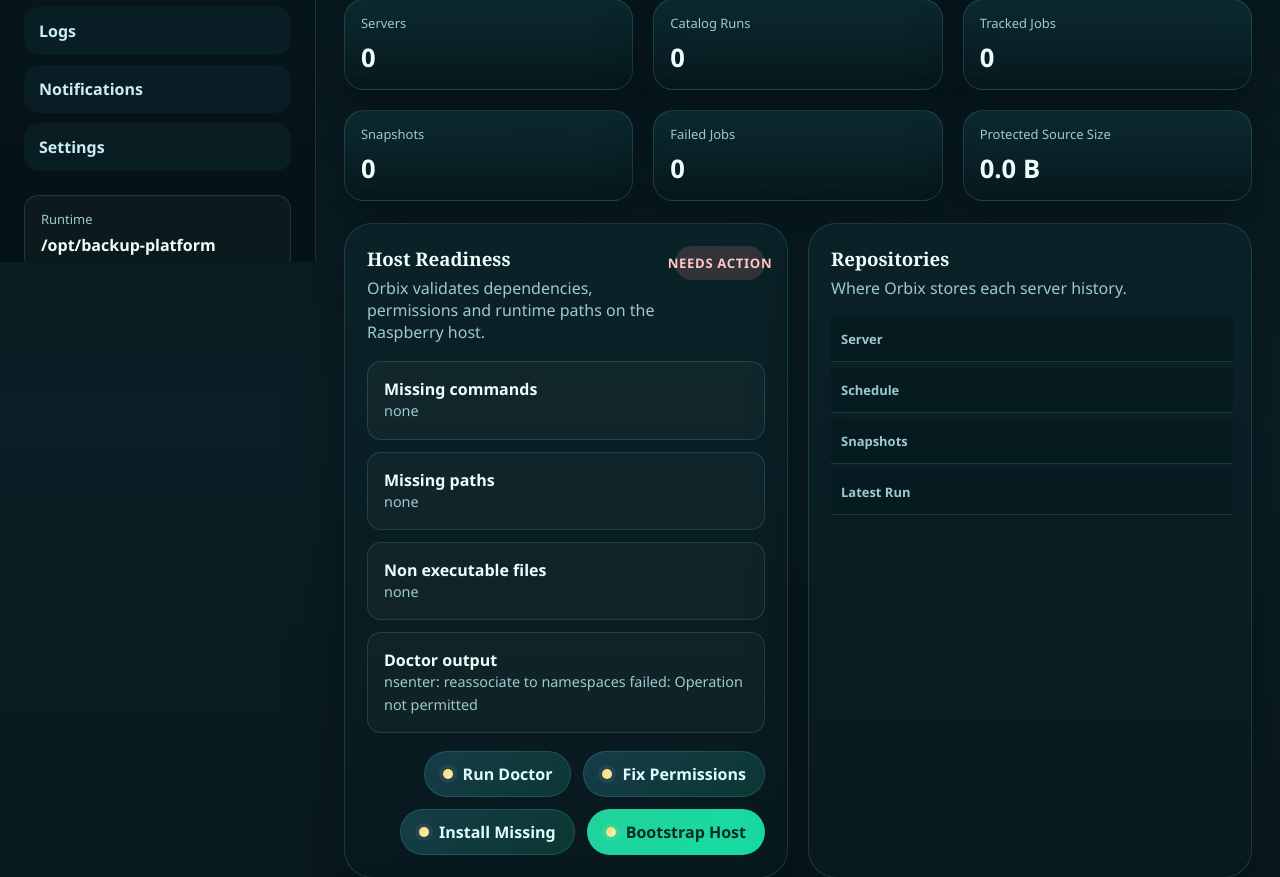
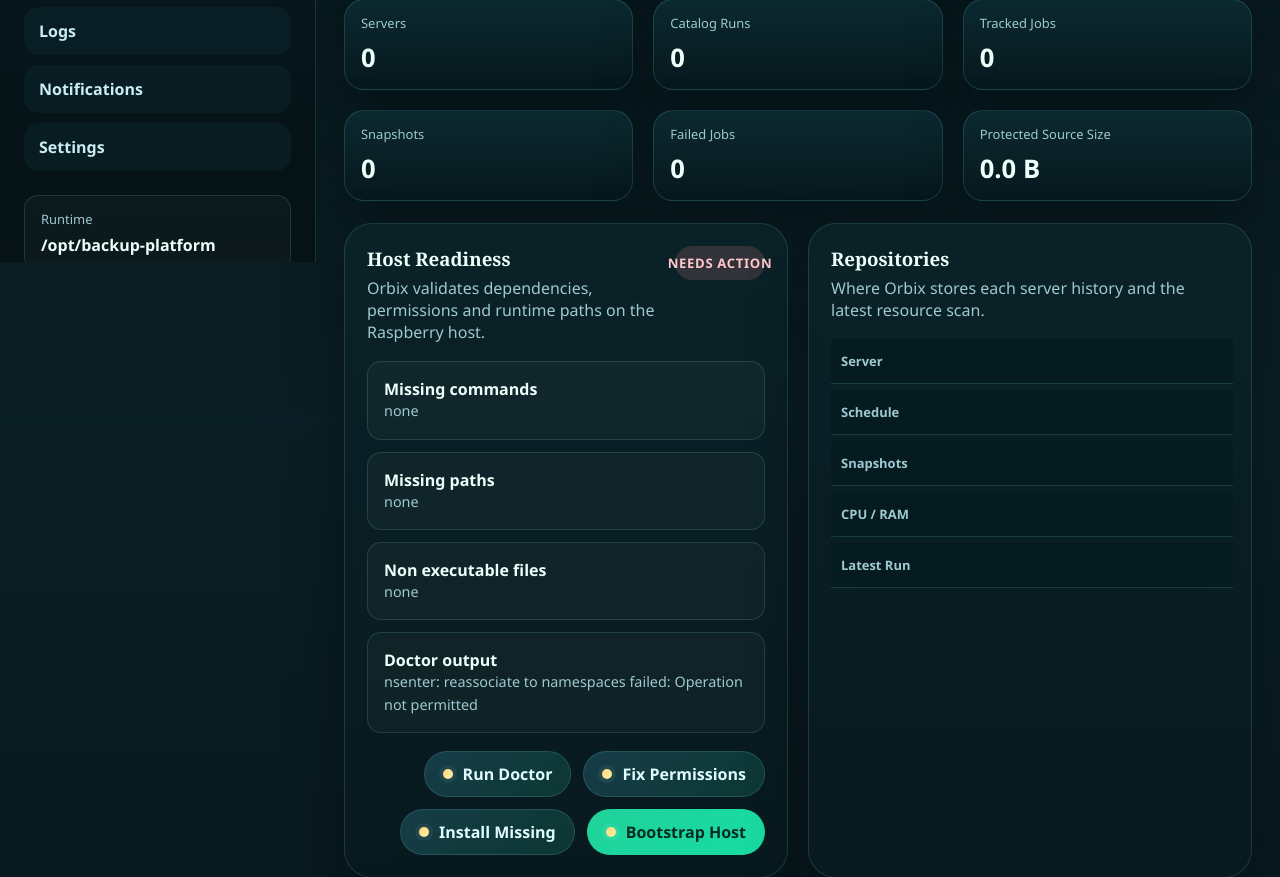
Before and after one commit to daniel1rosso/server-backups, a Flask app: page / in a window 1280 px wide. Shown: the part 538-1415 px from the top of the page. Run offline with Flask 3, Linux system fonts and the light colour scheme; data that the repository does not hold is empty; parts of the project's set-up code (start-up, migrations or seed data) failed here and were passed over; some libraries are stand-ins or nearby versions.

Commit message:
Add CPU and RAM scan visibility to Orbix UI

```diff
--- a/ui/app.py
+++ b/ui/app.py
@@ -821,6 +821,45 @@
     }
 
 
+def read_resource_snapshot(server: dict[str, Any]) -> dict[str, Any]:
+    server_id = server.get("SERVER_ID", "")
+    enabled = env_truthy(server.get("RESOURCE_CHECK_ENABLED"), default=False)
+    state_dir = BACKUP_STATE_DIR / "resource-check" / server_id
+    cpu_state = read_text(state_dir / "cpu.state").strip() or "unknown"
+    ram_state = read_text(state_dir / "ram.state").strip() or "unknown"
+    cpu_value = read_text(state_dir / "cpu.value").strip()
+    ram_value = read_text(state_dir / "ram.value").strip()
+    checked_at = read_text(state_dir / "checked_at").strip() or None
+
+    def parse_pct(raw: str) -> int | None:
+        if not raw:
+            return None
+        try:
+            return int(raw)
+        except ValueError:
+            return None
+
+    cpu_pct = parse_pct(cpu_value)
+    ram_pct = parse_pct(ram_value)
+    has_data = cpu_pct is not None or ram_pct is not None or checked_at is not None
+    overall_state = "unknown"
+    if cpu_state == "critical" or ram_state == "critical":
+        overall_state = "critical"
+    elif cpu_state == "ok" and ram_state == "ok" and has_data:
+        overall_state = "ok"
+
+    return {
+        "enabled": enabled,
+        "has_data": has_data,
+        "cpu_state": cpu_state,
+        "ram_state": ram_state,
+        "cpu_pct": cpu_pct,
+        "ram_pct": ram_pct,
+        "checked_at": checked_at,
+        "overall_state": overall_state,
+    }
+
+
 def repo_metrics() -> list[dict[str, Any]]:
     snapshots = read_snapshot_index()
     runs = read_catalog_runs(500)
@@ -830,6 +869,7 @@
     result: list[dict[str, Any]] = []
     for server in load_server_envs():
         latest = latest_by_server.get(server["SERVER_ID"])
+        resource = read_resource_snapshot(server)
         result.append(
             {
                 "server_id": server["SERVER_ID"],
@@ -840,6 +880,13 @@
                 "repo_path": server["repo_path"],
                 "backup_cron": server["BACKUP_CRON"] or "-",
                 "disk_cron": server["DISK_CHECK_CRON"] or "-",
+                "resource_cron": server["RESOURCE_CHECK_CRON"] or "-",
+                "resource_enabled": resource["enabled"],
+                "resource_has_data": resource["has_data"],
+                "resource_cpu_pct": resource["cpu_pct"],
+                "resource_ram_pct": resource["ram_pct"],
+                "resource_checked_at": resource["checked_at"],
+                "resource_overall_state": resource["overall_state"],
             }
         )
     return result
@@ -959,6 +1006,11 @@
 def queue_disk_check(server_filename: str) -> dict[str, Any]:
     command = f"{PLATFORM_ROOT}/scripts/orbix-ops.sh disk-check {shlex.quote(server_filename)}"
     return queue_job("disk-check", server_filename, command, {"server_filename": server_filename})
+
+
+def queue_resource_check(server_filename: str) -> dict[str, Any]:
+    command = f"{PLATFORM_ROOT}/scripts/orbix-ops.sh resource-check {shlex.quote(server_filename)}"
+    return queue_job("resource-check", server_filename, command, {"server_filename": server_filename})
 
 
 def queue_log_capture(server_filename: str, source_name: str, target_name: str, lines: int) -> dict[str, Any]:
@@ -1252,6 +1304,12 @@
     return redirect(url_for("job_detail", job_id=job["id"]))
 
 
+@app.post("/actions/resource-check")
+def action_resource_check() -> Any:
+    job = queue_resource_check(request.form["server_filename"].strip())
+    return redirect(url_for("job_detail", job_id=job["id"]))
+
+
 @app.post("/actions/log-capture")
 def action_log_capture() -> Any:
     job = queue_log_capture(
--- a/ui/static/styles.css
+++ b/ui/static/styles.css
@@ -638,6 +638,7 @@
 }
 
 .btn.action-disk::before,
+.btn.action-resource::before,
 .btn.action-doctor::before {
   background: linear-gradient(135deg, var(--warning), #fff0a8);
 }
--- a/ui/static/ui.js
+++ b/ui/static/ui.js
@@ -36,11 +36,15 @@
       loadingText: "Chequeando disco...",
       loadingMessage: "Orbix está lanzando el chequeo de disco.",
     },
+    resource: {
+      loadingText: "Chequeando CPU/RAM...",
+      loadingMessage: "Orbix está lanzando el escaneo de CPU y RAM.",
+    },
     server: {
       loadingText: "Guardando server...",
       loadingMessage: "Orbix está guardando la configuración del server.",
     },
-  "server-create": {
+    "server-create": {
       loadingText: "Creando server...",
       loadingMessage: "Orbix está creando el nuevo server.",
     },
--- a/ui/templates/dashboard.html
+++ b/ui/templates/dashboard.html
@@ -105,7 +105,7 @@
     <header class="panel-head">
       <div>
         <h3>Repositories</h3>
-        <p>Where Orbix stores each server history.</p>
+        <p>Where Orbix stores each server history and the latest resource scan.</p>
       </div>
     </header>
     <div class="table-wrap is-stacked-mobile">
@@ -115,6 +115,7 @@
             <th>Server</th>
             <th>Schedule</th>
             <th>Snapshots</th>
+            <th>CPU / RAM</th>
             <th>Latest Run</th>
           </tr>
         </thead>
@@ -128,8 +129,25 @@
             <td data-label="Schedule">
               <div>{{ item.backup_cron }}</div>
               <div class="table-subline">disk: {{ item.disk_cron }}</div>
+              <div class="table-subline">resources: {{ item.resource_cron }}</div>
             </td>
             <td data-label="Snapshots">{{ item.snapshot_count }}</td>
+            <td data-label="CPU / RAM">
+              {% if item.resource_enabled and item.resource_has_data %}
+              <div>CPU: {{ item.resource_cpu_pct if item.resource_cpu_pct is not none else "-" }}%</div>
+              <div class="table-subline">RAM: {{ item.resource_ram_pct if item.resource_ram_pct is not none else "-" }}%</div>
+              <div class="table-subline">{{ item.resource_checked_at or "-" }}</div>
+              <div class="table-subline">
+                <span class="badge {{ 'done' if item.resource_overall_state == 'ok' else 'failed' if item.resource_overall_state == 'critical' else 'queued' }}">{{ item.resource_overall_state }}</span>
+              </div>
+            {% elif item.resource_enabled %}
+              <div>-</div>
+              <div class="table-subline">Sin escaneo todavía</div>
+            {% else %}
+              <div>-</div>
+              <div class="table-subline">Deshabilitado</div>
+            {% endif %}
+            </td>
             <td data-label="Latest Run">{{ item.latest_run or "-" }}</td>
           </tr>
           {% endfor %}
--- a/ui/templates/servers.html
+++ b/ui/templates/servers.html
@@ -48,6 +48,11 @@
         <form method="post" action="{{ url_for('action_disk_check') }}" data-action-kind="disk">
           <input type="hidden" name="server_filename" value="{{ server.filename }}">
           <button class="btn ghost has-action-mark action-disk" type="submit">Disk Check</button>
+          <p class="loading-status" data-loading-status hidden></p>
+        </form>
+        <form method="post" action="{{ url_for('action_resource_check') }}" data-action-kind="resource">
+          <input type="hidden" name="server_filename" value="{{ server.filename }}">
+          <button class="btn ghost has-action-mark action-resource" type="submit">CPU/RAM Check</button>
           <p class="loading-status" data-loading-status hidden></p>
         </form>
         {% if server.SOURCE_MODE == "ssh_pull" %}
```
Also changed, not shown: ui/templates/jobs.html (+11 -1 lines), 1 other file.
